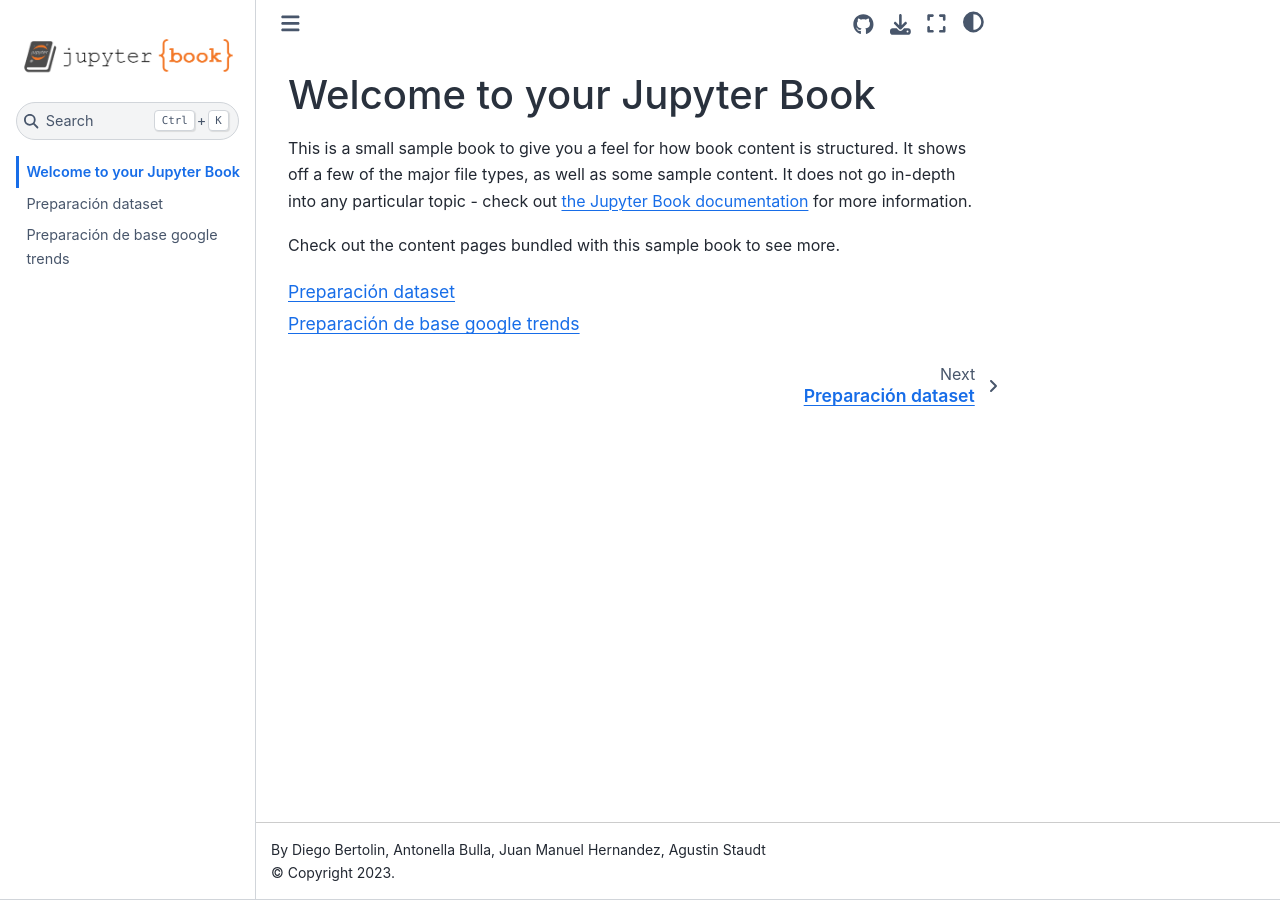
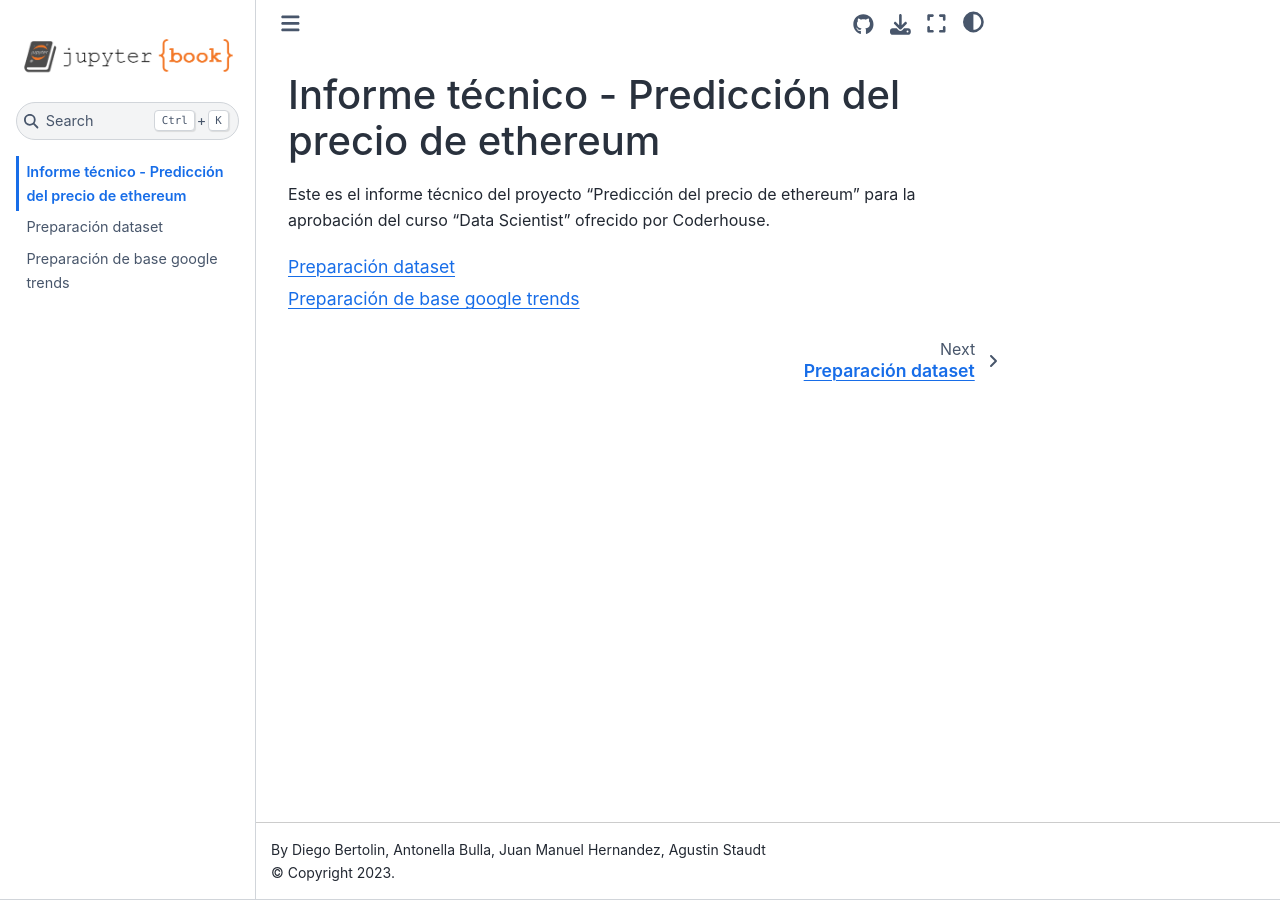
Before and after one commit to antobulla/proyectoDS, a Jupyter Book: the page built from intro.md, in a window 1280 px wide. Built offline with Jupyter Book 1.0.4 settings and Sphinx 7.4.7 and the Sphinx Book theme 1.1.4, drawn with Linux system fonts in a browser that asks for light colours; pages that are not in the unit, such as notebooks, are missing from menus.

Commit message:
Cambio archivo de intro

````diff
--- a/intro.md
+++ b/intro.md
@@ -1,11 +1,7 @@
-# Welcome to your Jupyter Book
+# Informe técnico - Predicción del precio de ethereum
 
-This is a small sample book to give you a feel for how book content is
-structured.
-It shows off a few of the major file types, as well as some sample content.
-It does not go in-depth into any particular topic - check out [the Jupyter Book documentation](https://jupyterbook.org) for more information.
-
-Check out the content pages bundled with this sample book to see more.
+Este es el informe técnico del proyecto "Predicción del precio de ethereum" para la
+aprobación del curso "Data Scientist" ofrecido por Coderhouse.
 
 ```{tableofcontents}
 ```
````
